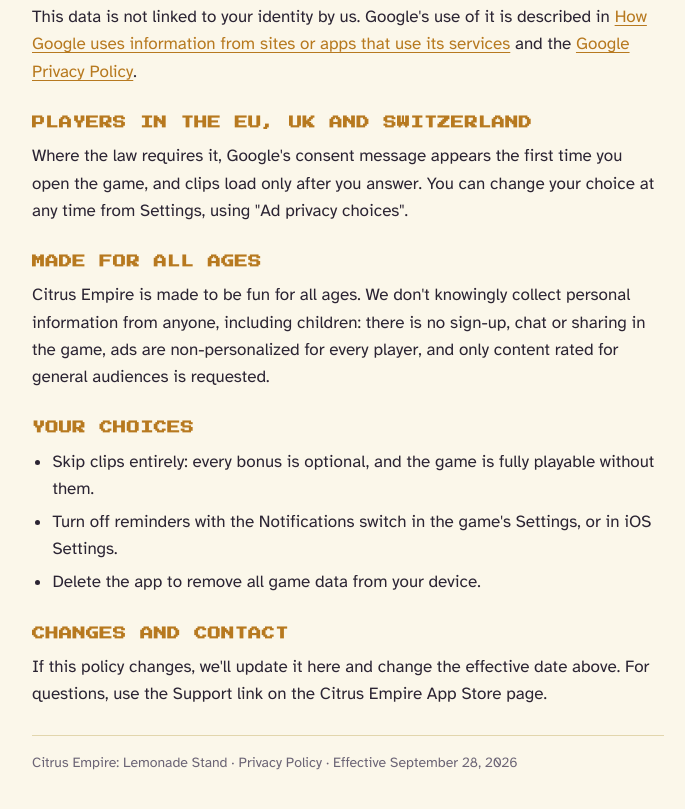
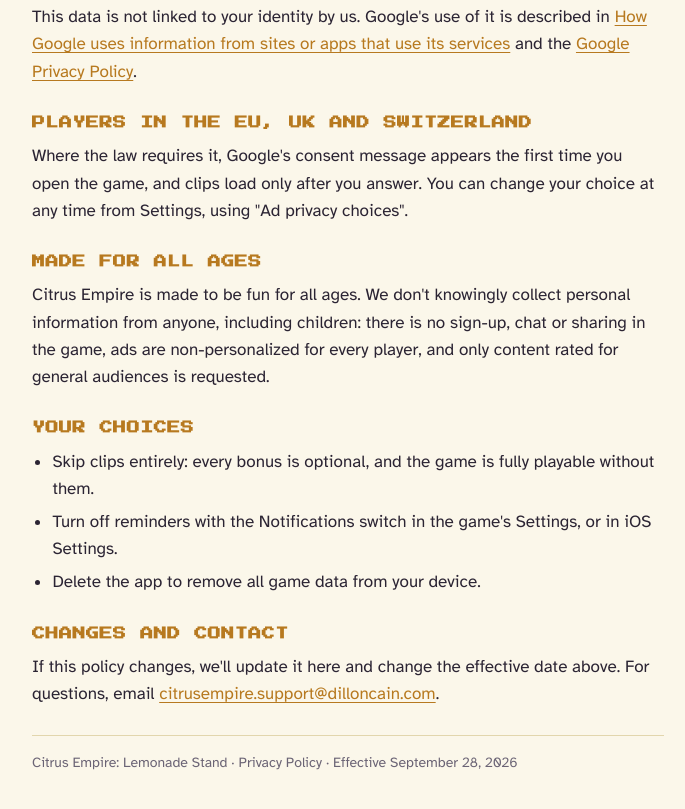
Before and after one commit to dilloncain/citrus-empire, a plain HTML site: page privacy/index.html in a window 1280 px wide. Shown: the part 1444-2253 px from the top of the page, without its empty margins (292-977 px from the left). Drawn offline with Linux system fonts and the light colour scheme.

Commit message:
Update index.html

```diff
--- a/privacy/index.html
+++ b/privacy/index.html
@@ -124,7 +124,7 @@
 
   <section>
     <h2>Changes and contact</h2>
-    <p>If this policy changes, we'll update it here and change the effective date above. For questions, use the Support link on the Citrus Empire App Store page.</p>
+    <p>If this policy changes, we'll update it here and change the effective date above. For questions, email <a href="mailto:citrusempire.support@dilloncain.com">citrusempire.support@dilloncain.com</a>.</p>
   </section>
 
   <footer>Citrus Empire: Lemonade Stand · Privacy Policy · Effective September 28, 2026</footer>
```
